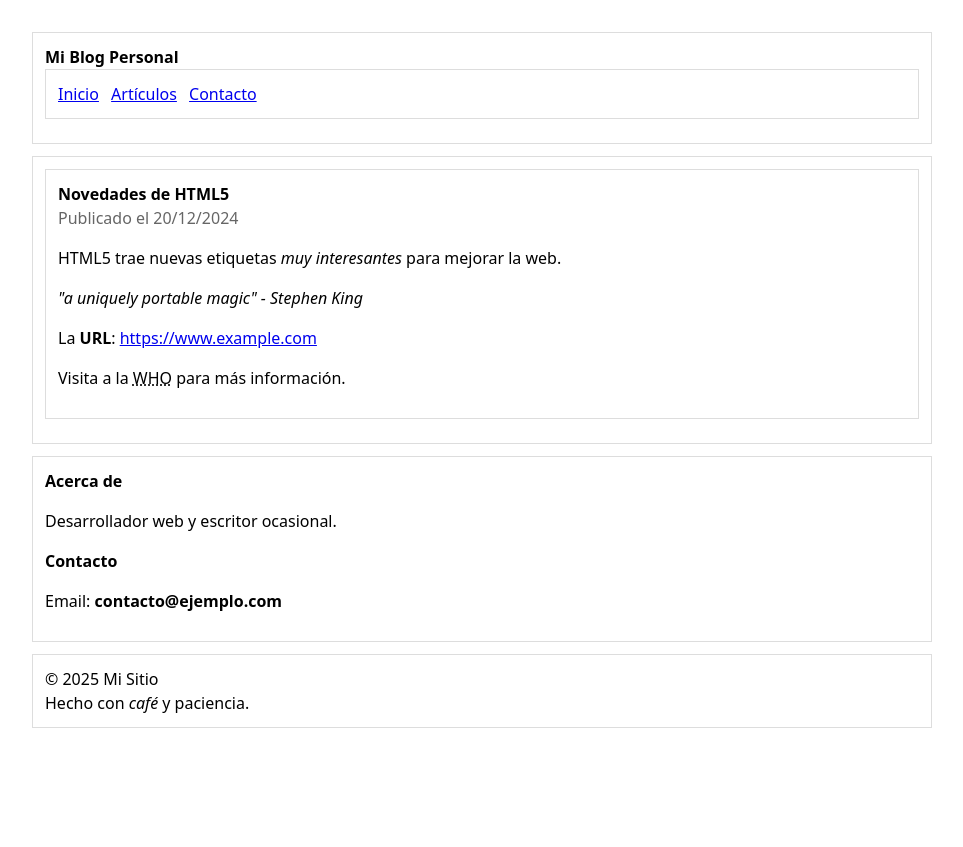
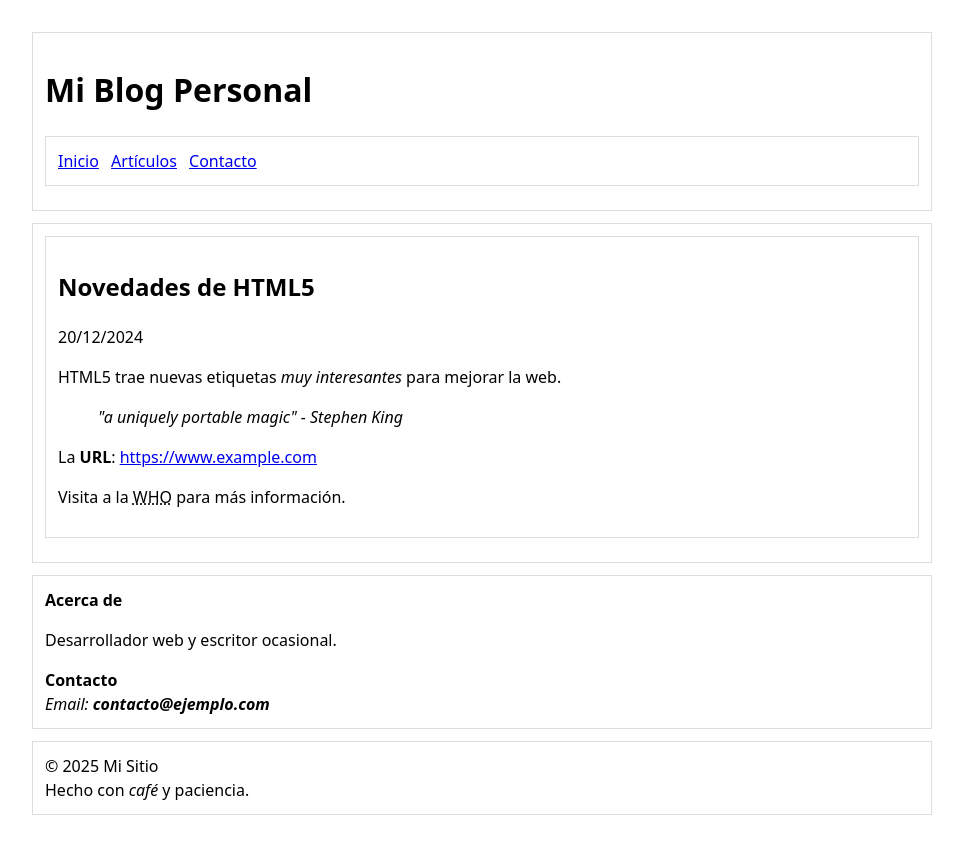
Before and after one commit to ChocoRolis/M2A3_594276, a plain HTML site: page index.html in a window 1280 px wide. Shown: the whole page, without its empty margins (158-1121 px from the left). Before the commit the page ends 800 px from the top, so only its background shows below. Drawn offline with Linux system fonts and the light colour scheme.

Commit message:
cambie los divs feos a etiquetas semanticas bonitas

```diff
--- a/index.html
+++ b/index.html
@@ -12,19 +12,19 @@
             line-height: 1.5;
         }
 
-        .header,
-        .menu,
-        .content,
-        .sidebar,
-        .post,
-        .footer {
+        header,
+        nav,
+        main,
+        aside,
+        article,
+        footer {
             padding:
                 12px;
             border: 1px solid #ddd;
             margin-bottom: 12px;
         }
 
-        .menu a {
+        nav a {
             margin-right: 8px;
         }
 
@@ -32,7 +32,7 @@
             font-weight: bold;
         }
 
-        .quote {
+        blockquote {
             font-style: italic;
         }
 
@@ -43,42 +43,40 @@
 </head>
 
 <body>
-    <div class="header">
-        <div class="title"><strong>Mi Blog Personal</strong></div>
-        <div class="menu">
+    <header>
+        <h1>Mi Blog Personal</h1>
+        <nav aria-label="Menu">
             <a href="#">Inicio</a>
             <a href="#">Artículos</a>
             <a href="#">Contacto</a>
-        </div>
-    </div>
-    <div class="content">
-        <div class="post">
-            <div class="post-title"><strong>Novedades de
-                    HTML5</strong></div>
-            <div class="date">Publicado el 20/12/2024</div>
+        </nav>
+    </header>
+    <main>
+        <article>
+            <h2>Novedades de HTML5</h2>
+            <time datetime="2024-12-20">20/12/2024</time>
             <p>HTML5 trae nuevas etiquetas <em>muy interesantes</em>
                 para mejorar la web.</p>
-            <div class="quote">"a uniquely portable magic" - Stephen
-                King</div>
+            <blockquote>"a uniquely portable magic" - Stephen King</blockquote>
             <p>La <span class="label">URL</span>: <a href="https://www.example.com">https://www.example.com</a></p>
             <p>Visita a la <abbr title="World Health
 Organization">WHO</abbr> para más información.</p>
-        </div>
-    </div>
-    <div class="sidebar">
+        </article>
+    </main>
+    <aside>
         <div class="box">
             <div class="label">Acerca de</div>
             <p>Desarrollador web y escritor ocasional.</p>
         </div>
         <div class="box">
             <div class="label">Contacto</div>
-            <p>Email: <strong>contacto@ejemplo.com</strong></p>
+            <address>Email: <span class="label">contacto@ejemplo.com</span></address>
         </div>
-    </div>
-    <div class="footer">
+    </aside>
+    <footer>
         <div>© 2025 Mi Sitio</div>
         <div>Hecho con <em>café</em> y paciencia.</div>
-    </div>
+    </footer>
 </body>
 
 </html>
```
Also changed, not shown: 1 other file.
